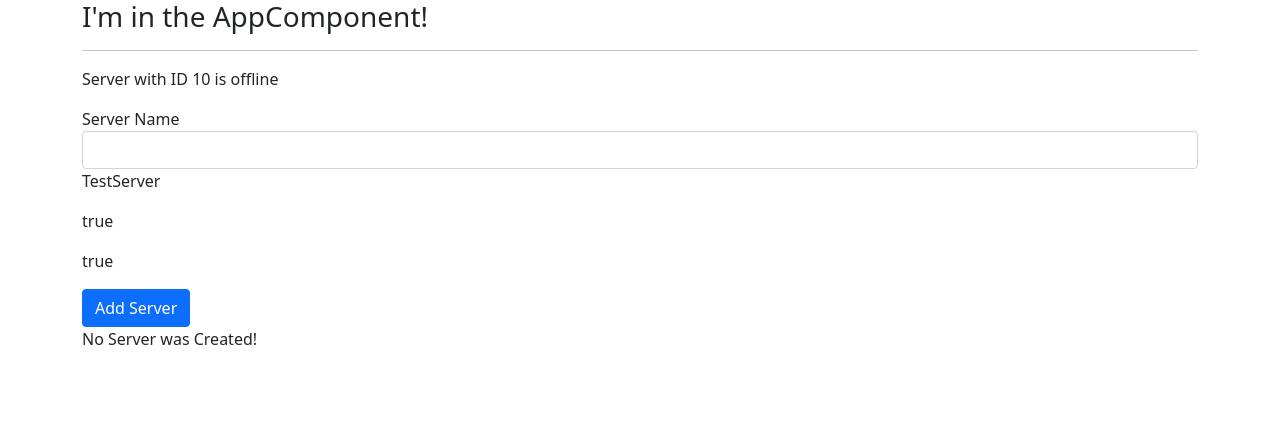
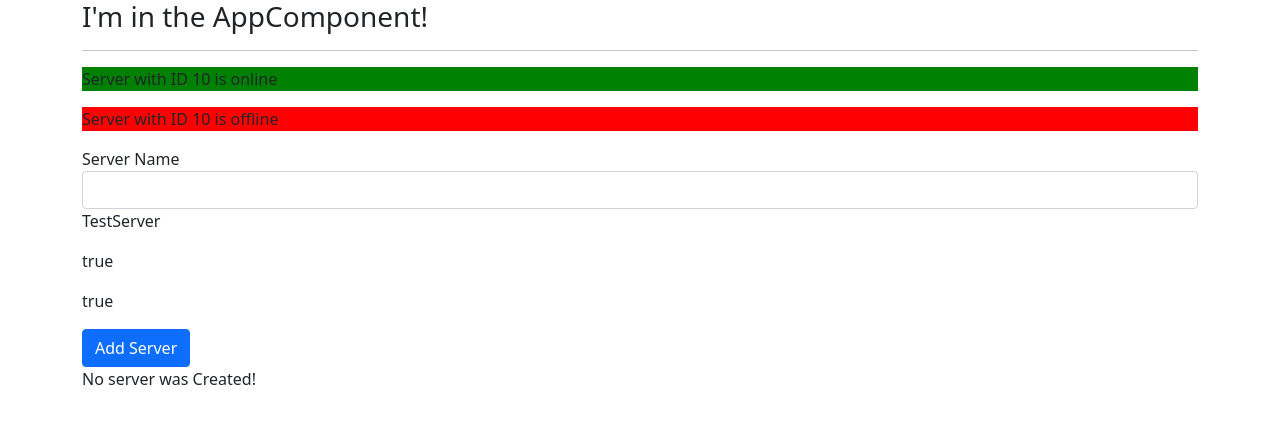
Before and after one commit to Olcaytp/AngularUdemyAssignments, an Angular app in the folder Project/: page / in a window 1280 px wide. Shown: the top 424 px of the page. Built offline with nearby package versions, Linux system fonts and the light colour scheme.

Commit message:
learning directives

```diff
--- a/Project/src/app/app.component.html
+++ b/Project/src/app/app.component.html
@@ -53,6 +53,7 @@
       <h3>I'm in the AppComponent!</h3>
       <hr>
       <app-server></app-server>
+      <app-server></app-server>
       <app-servers></app-servers>
     </div>
   </div>
--- a/Project/src/app/server/server.component.html
+++ b/Project/src/app/server/server.component.html
@@ -1,2 +1,5 @@
 <!--String Interpolation-->
-<p>{{'Server'}} with ID {{serverId}} is {{getServerStatus()}} </p>
+<!-- <p>{{'Server'}} with ID {{serverId}} is {{getServerStatus()}} </p> -->
+
+<!--ngStyle: Dynamically styling the elements and we use propery binding with this attribute directive to configure it-->
+<p [ngStyle]="{backgroundColor: getColor()}" >{{'Server'}} with ID {{serverId}} is {{getServerStatus()}} </p>
--- a/Project/src/app/server/server.component.ts
+++ b/Project/src/app/server/server.component.ts
@@ -9,8 +9,17 @@ export class ServerComponent {
   serverId: number = 10;
   serverStatus: string = 'offline';
 
+  constructor() {
+    this.serverStatus = Math.random() > 0.5 ? 'online' : 'offline';
+  }
+
   getServerStatus(){
     return this.serverStatus;
   }
 
+  getColor() {
+    return this.serverStatus === 'online' ? 'green' : 'red';
+  }
+
+
 }
--- a/Project/src/app/servers/servers.component.html
+++ b/Project/src/app/servers/servers.component.html
@@ -13,4 +13,13 @@
 <!--Property Binding-->
 <!--Important Note: For events, you don't bind to onclick but only to click ( => (click))-->
 <button class="btn btn-primary" [disabled]="!allowNewServer" (click)="onCreateServer()">Add Server</button>
-<p> {{serverCreationStatus}} </p>
+
+<!-- <p> {{serverCreationStatus}} </p> -->
+<!--*ngIF is Structural directive changing the dom-->
+<!-- <p *ngIf="serverCreated">Server was create, server name is {{serverName}} </p> -->
+
+<!--*ngIf else condition: we use local reference to use else condition eith ng-template tag-->
+<p *ngIf="serverCreated; else noServer">Server was created, server name is {{serverName}} </p>
+<ng-template #noServer>
+<p>No server was Created!</p>
+</ng-template>
--- a/Project/src/app/servers/servers.component.ts
+++ b/Project/src/app/servers/servers.component.ts
@@ -10,6 +10,7 @@ export class ServersComponent implements OnInit {
   allowNewServer = false;
   serverName = 'TestServer';
   serverCreationStatus = 'No Server was Created!'
+  serverCreated = false;
 
   constructor() {
     setTimeout( () => {
@@ -26,7 +27,8 @@ export class ServersComponent implements OnInit {
   }
 
   onCreateServer() {
-    this.serverCreationStatus = 'Server was Created!';
+    this.serverCreated = true;
+    this.serverCreationStatus = 'Server was Created!' + this.serverName;
   }
 
 }
```
